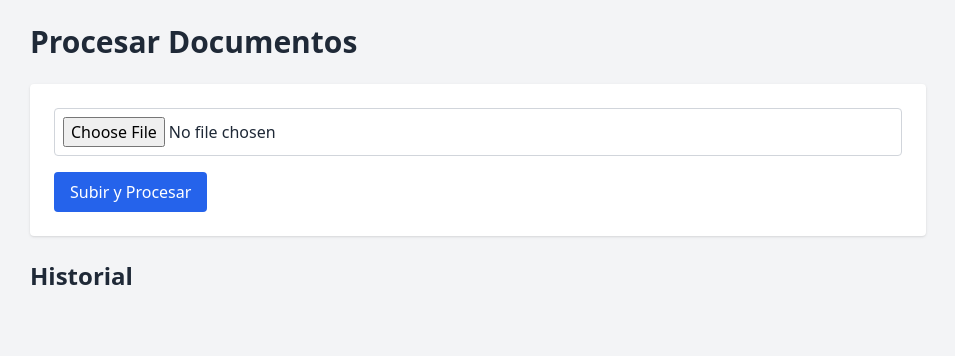
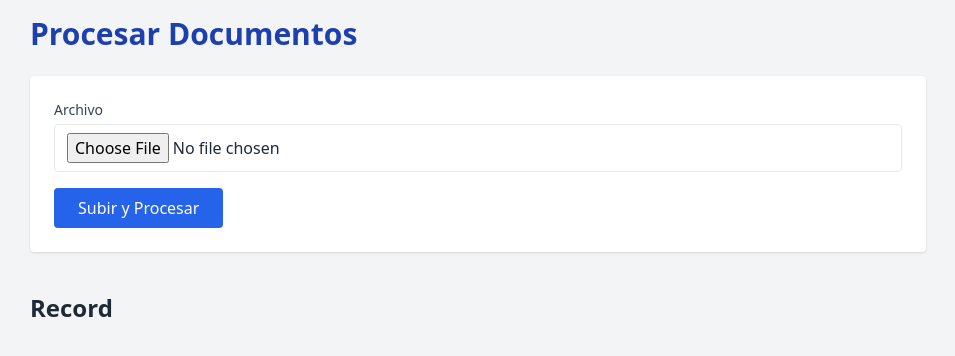
Before and after one commit to Santiago-Arredondo/prueba-tecnica-savant, a FastAPI app: page / in a window 1280 px wide. Shown: the top 356 px of the page, without its empty margins (162-1117 px from the left). Run offline with FastAPI, Linux system fonts and the light colour scheme; some libraries are stand-ins or nearby versions.

Commit message:
modificaciones finales

```diff
--- a/app/templates/index.html
+++ b/app/templates/index.html
@@ -1,33 +1,66 @@
+<!-- app/templates/index.html -->
 <!DOCTYPE html>
 <html lang="es">
 <head>
   <meta charset="UTF-8" />
   <title>Reto IA - Dashboard</title>
   <script src="https://cdn.tailwindcss.com"></script>
+  <script>
+    function toggle(id) {
+      const el = document.getElementById(id);
+      el.classList.toggle("hidden");
+    }
+  </script>
 </head>
-<body class="bg-gray-100 text-gray-800 p-6">
+<body class="bg-gray-100 text-gray-800 p-4">
   <div class="max-w-4xl mx-auto">
-    <h1 class="text-3xl font-bold mb-6">Procesar Documentos</h1>
+    <h1 class="text-3xl font-bold mb-6 text-blue-800">Procesar Documentos</h1>
 
-    <form action="/upload-file" method="post" enctype="multipart/form-data" class="mb-6 bg-white p-6 rounded shadow space-y-4">
-      <input type="file" name="file" accept=".pdf,.jpg,.jpeg,.png" required class="block w-full border border-gray-300 rounded p-2" />
-      <button class="bg-blue-600 hover:bg-blue-700 text-white px-4 py-2 rounded">Subir y Procesar</button>
+    <!-- Formulario de carga -->
+    <form action="/upload-file" method="post" enctype="multipart/form-data" class="mb-10 bg-white p-6 rounded shadow">
+      <div class="mb-4">
+        <label class="block text-sm font-medium text-gray-700 mb-1">Archivo</label>
+        <input type="file" name="file" accept=".pdf,.jpg,.jpeg,.png" required class="w-full border px-3 py-2 rounded" />
+      </div>
+      <button class="bg-blue-600 text-white px-6 py-2 rounded hover:bg-blue-700">Subir y Procesar</button>
     </form>
 
-    <h2 class="text-2xl font-semibold mb-4">Historial</h2>
+    <!-- Historial de documentos -->
+    <h2 class="text-2xl font-semibold mb-4">Record</h2>
+    <div class="space-y-6">
+      {% for doc in documents %}
+        <div class="bg-white p-5 rounded shadow">
+          <div class="text-sm text-gray-500 mb-2">{{ doc.timestamp }} | <strong>{{ doc.filename }}</strong></div>
+          <div class="mb-2"><strong class="text-gray-700">Summary:</strong> {{ doc.summary }}</div>
 
-    <div class="space-y-4">
-      {% for doc in documents %}
-        <div class="bg-white p-4 rounded shadow">
-          <div class="text-sm text-gray-600 font-mono">{{ doc.timestamp }} | {{ doc.filename }}</div>
-          <div class="mt-3">
-            <p class="mb-2"><strong>Summary:</strong> {{ doc.summary }}</p>
+          <!-- Sección de entidades -->
+          <details class="bg-gray-50 border border-gray-200 rounded p-4">
+            <summary class="cursor-pointer font-medium text-blue-600">Entities</summary>
+            <div class="mt-4 space-y-2">
+              <div><strong>Carrier:</strong> {{ doc.entities.Carrier }}</div>
+              <div><strong>Email:</strong> {{ doc.entities.Email }}</div>
+              <div><strong>Phone:</strong> {{ doc.entities.Phone }}</div>
 
-            <details class="bg-gray-50 border border-gray-200 rounded p-3">
-              <summary class="cursor-pointer text-blue-600 hover:underline">Entities</summary>
-              <pre class="mt-2 text-sm text-gray-800 whitespace-pre-wrap">{{ doc.entities | tojson(indent=2) }}</pre>
-            </details>
-          </div>
+              {% if doc.entities.Stops %}
+                <div class="mt-3">
+                  <strong class="text-gray-700">Stops:</strong>
+                  {% for stop_name, stop_data in doc.entities.Stops.items() %}
+                    <div class="ml-4 mt-2 p-3 border-l-4 border-blue-300 bg-white rounded">
+                      <div><strong>{{ stop_name }}</strong></div>
+                      <div class="ml-2 text-sm space-y-1">
+                        <div><strong>Stop type:</strong> {{ stop_data["Stop type"] }}</div>
+                        <div><strong>Company:</strong> {{ stop_data.Company }}</div>
+                        <div><strong>Date/time:</strong> {{ stop_data["Date/time"] }}</div>
+                        <div><strong>PO#:</strong> {{ stop_data["PO#"] }}</div>
+                        <div><strong>Services:</strong> {{ stop_data.Services }}</div>
+                        <div><strong>Stop Notes:</strong> {{ stop_data["Stop Notes"] }}</div>
+                      </div>
+                    </div>
+                  {% endfor %}
+                </div>
+              {% endif %}
+            </div>
+          </details>
         </div>
       {% endfor %}
     </div>
```
Also changed, not shown: app/services/llm.py (+45 -25 lines), README.md, documents/Flock_freight.png (deleted), documents/Oracle.png (deleted), documents/Tls.png (deleted), documents/Ufp.png (deleted), 2 other files.
